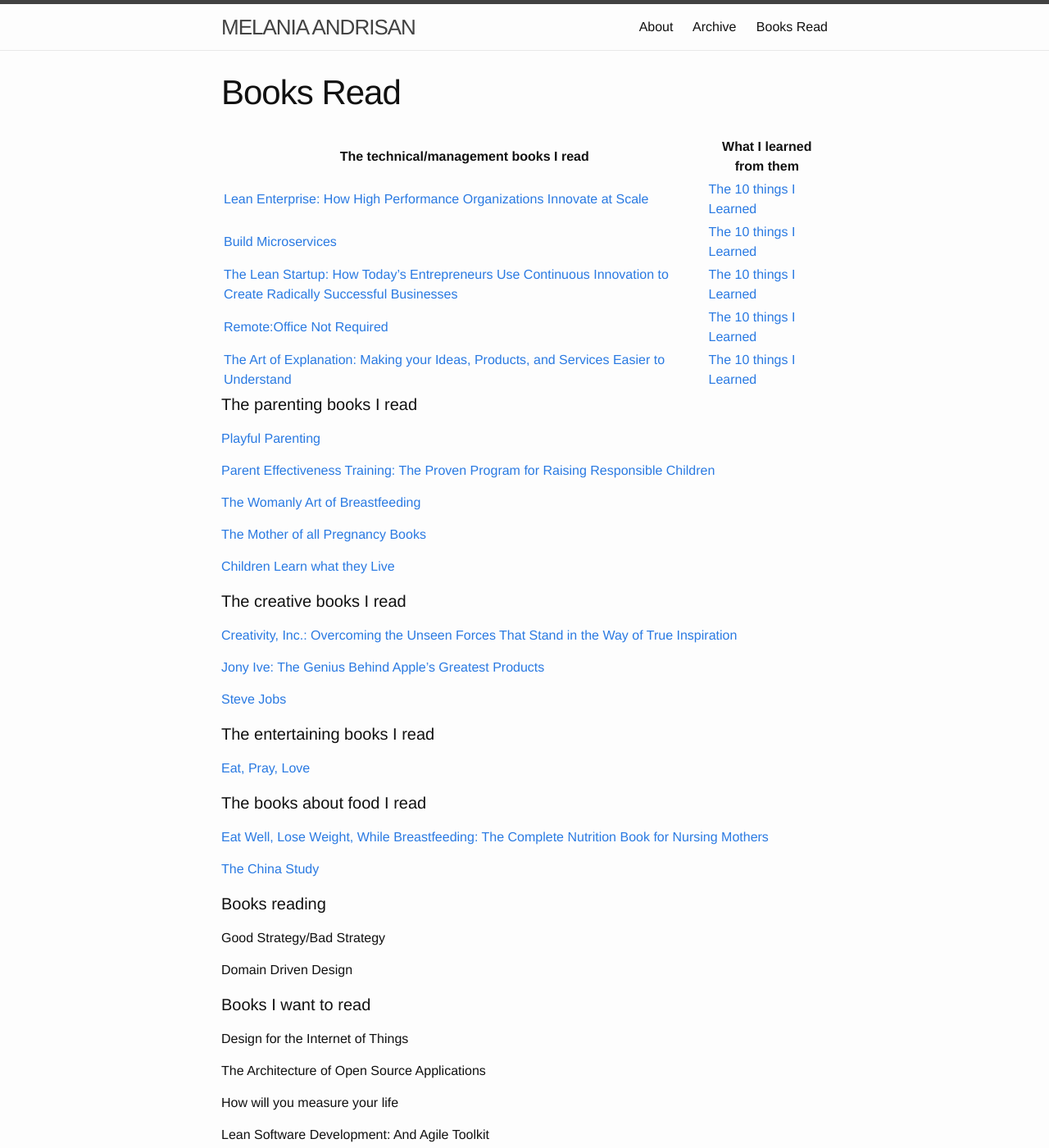
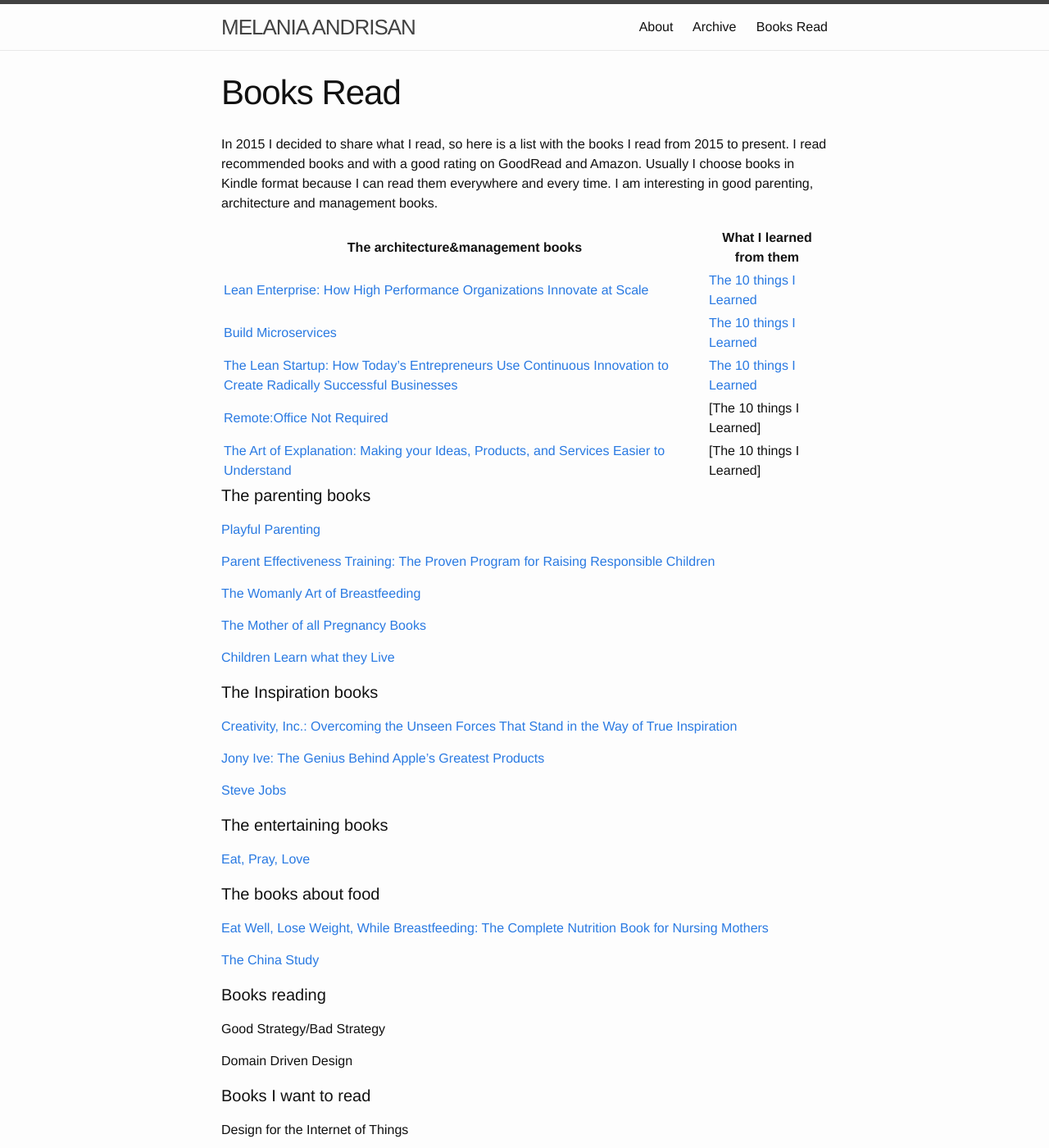
Before and after one commit to melaniaandrisan/melaniaandrisan.github.io, a Jekyll site: the page built from books.md, in a window 1280 px wide and 1400 px high. Shown: the whole window at 82% size. Built offline with Jekyll 4.4.1, drawn with Linux system fonts in a browser that asks for light colours; comment, search, counter and statistics services are not loaded.

Commit message:
Updated links

```diff
--- a/books.md
+++ b/books.md
@@ -3,17 +3,18 @@ layout: page
 title: Books Read
 permalink: /books/
 ---
+In 2015 I decided to share what I read, so here is a list with the books I read from 2015 to present. I read recommended books and with a good rating on GoodRead and Amazon. Usually I choose books in Kindle format because I can read them everywhere and every time. I am interesting in good parenting, architecture and management books.
 
-|The technical/management books I read|What I learned from them|
-|---|---|
+|The architecture&management books|What I learned from them|
+|---|-----|
 |[Lean Enterprise: How High Performance Organizations Innovate at Scale][1]|[The 10 things I Learned][review1]|
 |[Build Microservices][2]|[The 10 things I Learned][review2]|
 |[The Lean Startup: How Today's Entrepreneurs Use Continuous Innovation to Create Radically Successful Businesses][3]|[The 10 things I Learned][review3]
-|[Remote:Office Not Required][4]|[The 10 things I Learned][review4]|
-|[The Art of Explanation: Making your Ideas, Products, and Services Easier to Understand][5]|[The 10 things I Learned][review5]|
+|[Remote:Office Not Required][4]|[The 10 things I Learned]|
+|[The Art of Explanation: Making your Ideas, Products, and Services Easier to Understand][5]|[The 10 things I Learned]|
 
 
-#### The parenting books I read
+#### The parenting books
 
 [Playful Parenting][6]
 
@@ -26,7 +27,7 @@ permalink: /books/
 [Children Learn what they Live][10]
 
 
-#### The creative books I read
+#### The Inspiration books
 
 [Creativity, Inc.: Overcoming the Unseen Forces That Stand in the Way of True Inspiration][11]
 
@@ -35,12 +36,12 @@ permalink: /books/
 [Steve Jobs][13]
 
 
-#### The entertaining books I read
+#### The entertaining books
 
 [Eat, Pray, Love][14]
 
 
-#### The books about food I read
+#### The books about food
 
 [Eat Well, Lose Weight, While Breastfeeding: The Complete Nutrition Book for Nursing Mothers][15]
 
@@ -83,8 +84,8 @@ REST in Practice
 [16]:http://amzn.to/1XO2Y6C
 
 [review1]:[http://readlearnlovedo.tumblr.com/post/118768110441/lean-enterprise]
-[review2]:[]
-[review3]:[]
+[review2]:[http://readlearnlovedo.tumblr.com/post/141256400201/building-microservices]
+[review3]:[http://readlearnlovedo.tumblr.com/post/107692798231/the-lean-statup]
 [review4]:[]
 [review5]:[]
 [review6]:[]
```
